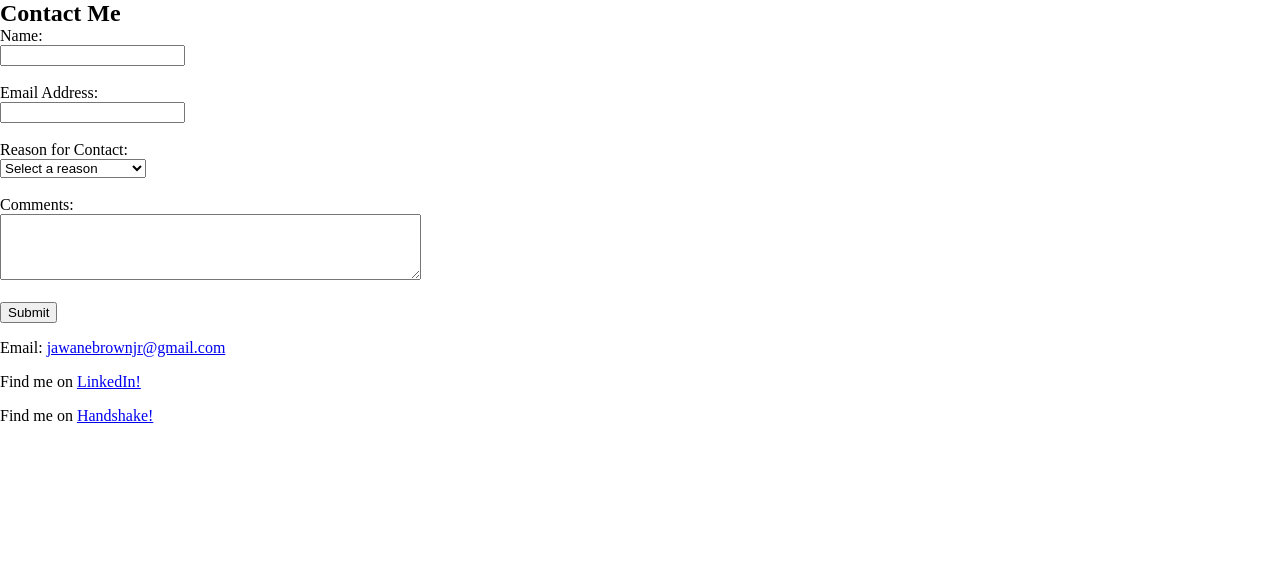
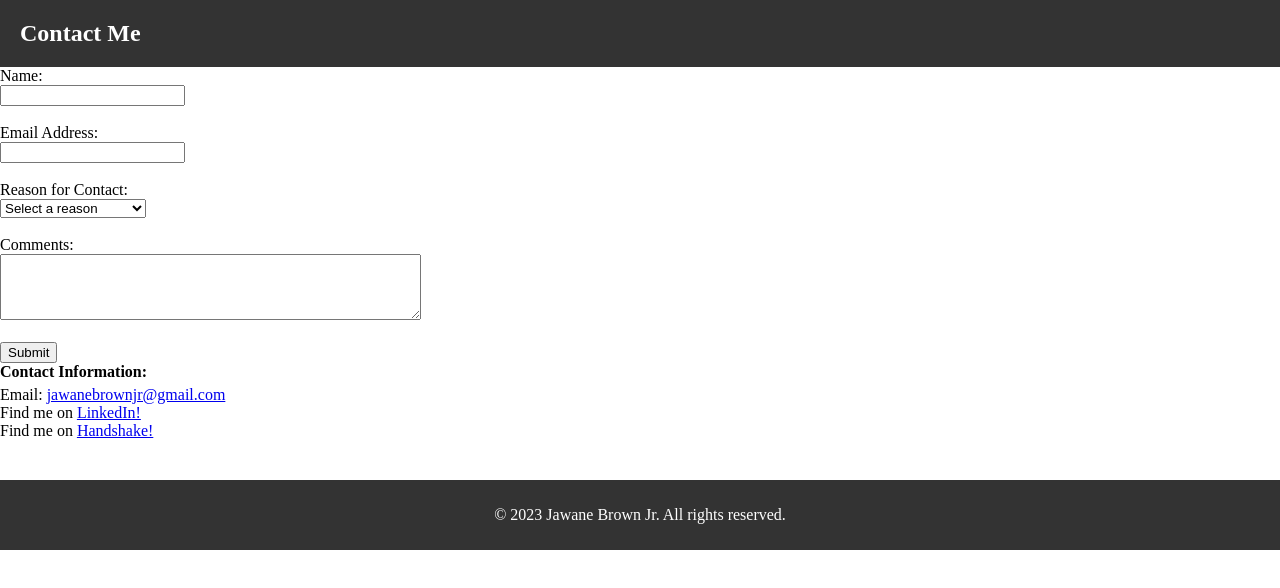
Before and after one commit to jawane-brown/final-project, a plain HTML site: page contact.html in a window 1280 px wide. Drawn offline with Linux system fonts and the light colour scheme.

Commit message:
hope css works

```diff
--- a/contact.html
+++ b/contact.html
@@ -1,11 +1,17 @@
 <!DOCTYPE html>
-<html>
+<html lang="en">
 <head>
+  <meta charset="UTF-8">
+  <meta name="viewport" content="width=device-width, initial-scale=1.0">
+  <meta http-equiv="X-UA-Compatible" content="ie=edge">
   <title>Contact Form</title>
   <link rel="stylesheet" href="screen.css">
 </head>
 <body>
-  <h2>Contact Me</h2>
+  <header>
+    <h2>Contact Me</h2>
+  </header>
+
   <form action="/submit-form" method="POST">
     <label for="name">Name:</label><br>
     <input type="text" id="name" name="name" required><br><br>
@@ -27,11 +33,15 @@
     <input type="submit" value="Submit">
   </form>
 
-  <div>
+  <section>
+    <h3>Contact Information:</h3>
     <p>Email: <a href="mailto:your-email@example.com">jawanebrownjr@gmail.com</a></p>
     <p>Find me on <a href="https://www.linkedin.com/in/jawane-brown-072025247">LinkedIn!</a></p>
     <p>Find me on <a href="https://app.joinhandshake.com/stu/users/25680618">Handshake!</a></p>
-  </div>
+  </section>
 
+  <footer>
+    <p>&copy; 2023 Jawane Brown Jr. All rights reserved.</p>
+  </footer>
 </body>
 </html>
```
